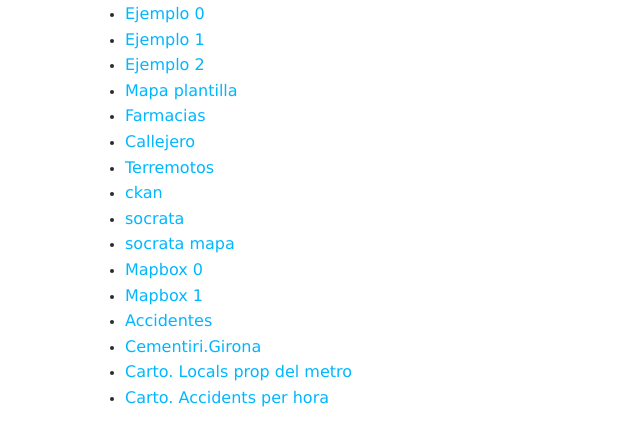
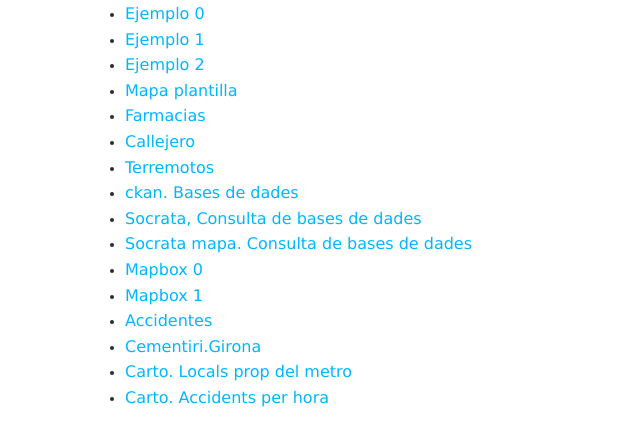
Before and after one commit to cgrenzner/cgrenzner.github.io, a plain HTML site: page index.html in a window 1280 px wide. Shown: the part 123-566 px from the top of the page, without its empty margins (0-640 px from the left). Drawn offline with nearby package versions, Linux system fonts and the light colour scheme; a script that the page names is missing.

Commit message:
index change

```diff
--- a/index.html
+++ b/index.html
@@ -69,17 +69,17 @@
       </li>
       <li>
         <h6>
-          <a target="_blank" href="Ejemplo6-ckan.html"> ckan</a>
+          <a target="_blank" href="Ejemplo6-ckan.html"> ckan. Bases de dades</a>
         </h6>
       </li>
       <li>
         <h6>
-          <a target="_blank" href="Ejemplo7-socrata.html"> socrata</a>
+          <a target="_blank" href="Ejemplo7-socrata.html"> Socrata, Consulta de bases de dades</a>
         </h6>
       </li>
       <li>
         <h6>
-          <a target="_blank" href="Ejemplo8-socrata_mapa.html"> socrata mapa</a>
+          <a target="_blank" href="Ejemplo8-socrata_mapa.html"> Socrata mapa. Consulta de bases de dades</a>
         </h6>
       </li>
       <li>
```
